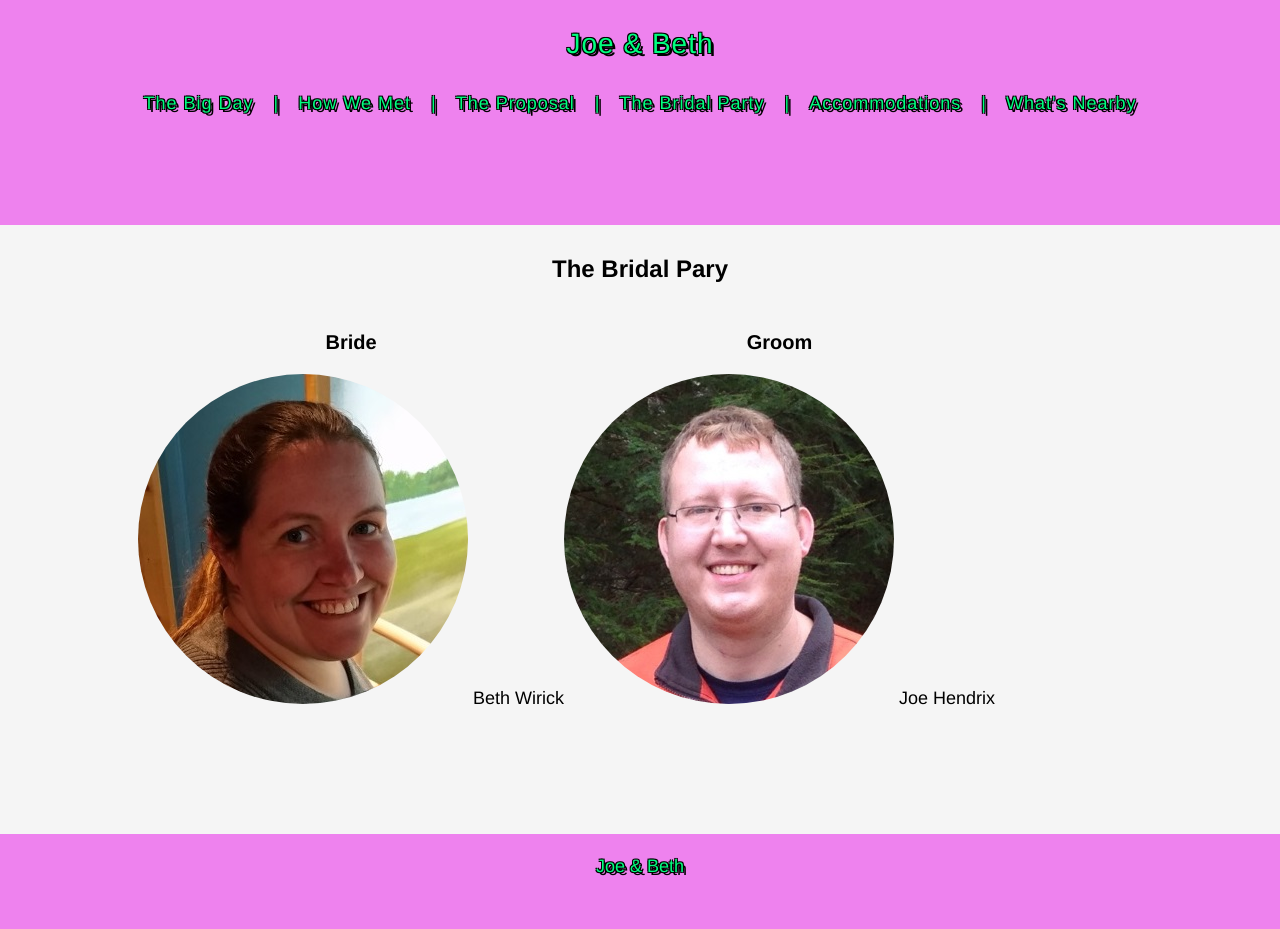
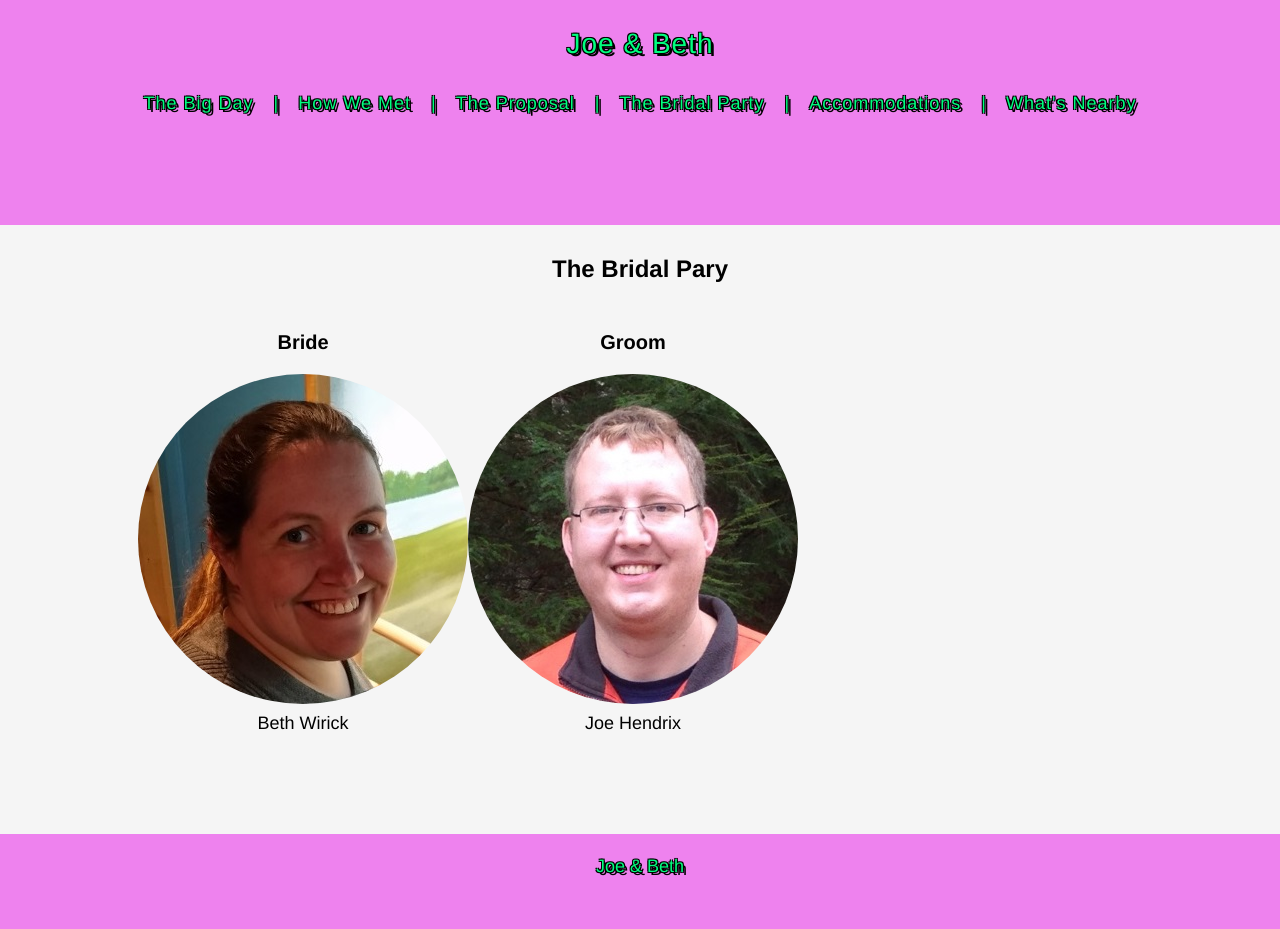
Before and after one commit to joeandbeth2017/joeandbeth2017.github.io, a Jekyll site: the page built from bridalparty.md, in a window 1280 px wide. Built offline with Jekyll 4.4.1, drawn with Linux system fonts in a browser that asks for light colours.

Commit message:
...again

```diff
--- a/bridalparty.md
+++ b/bridalparty.md
@@ -6,20 +6,20 @@ permalink: /bridalparty/
 
 <div style="display: flex; flex-wrap: wrap;">
 
-<div>
+<div style="text-align: center;">
 
 <h3>Bride</h3>
 
 <img src="/images/beth.jpg" class="bridalpartyphoto" />
 
-Beth Wirick
+<br />Beth Wirick
 
-</div><div>
+</div><div style="text-align: center;">
 
 <h3>Groom</h3>
 
 <img src="/images/joe.jpg" class="bridalpartyphoto" />
 
-Joe Hendrix
+<br />Joe Hendrix
 
 </div></div>
```
